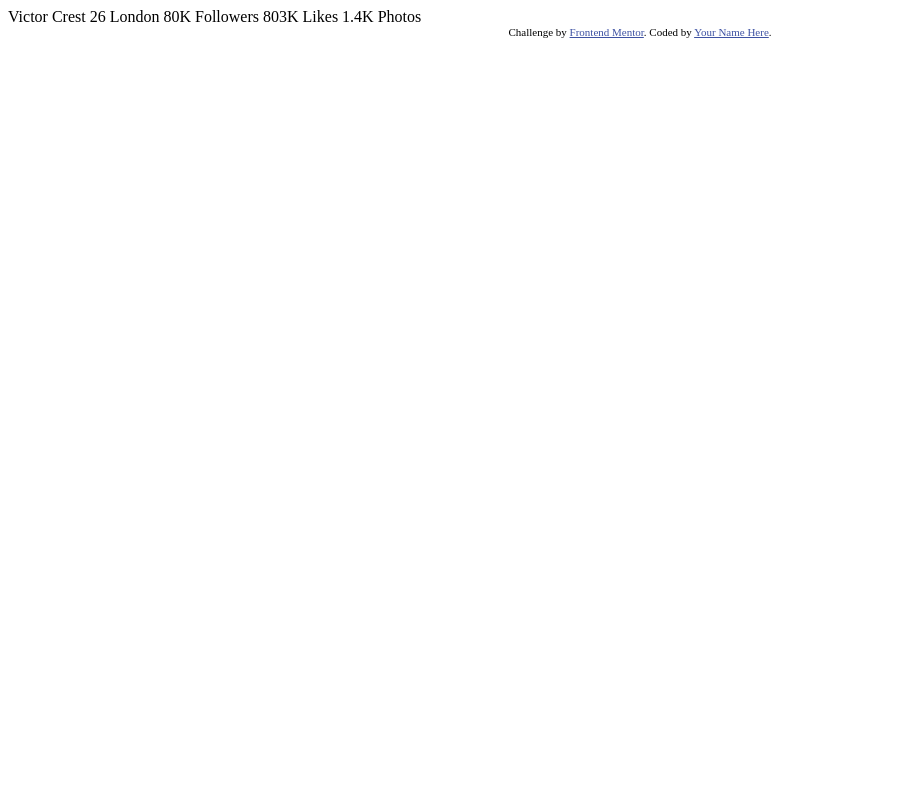
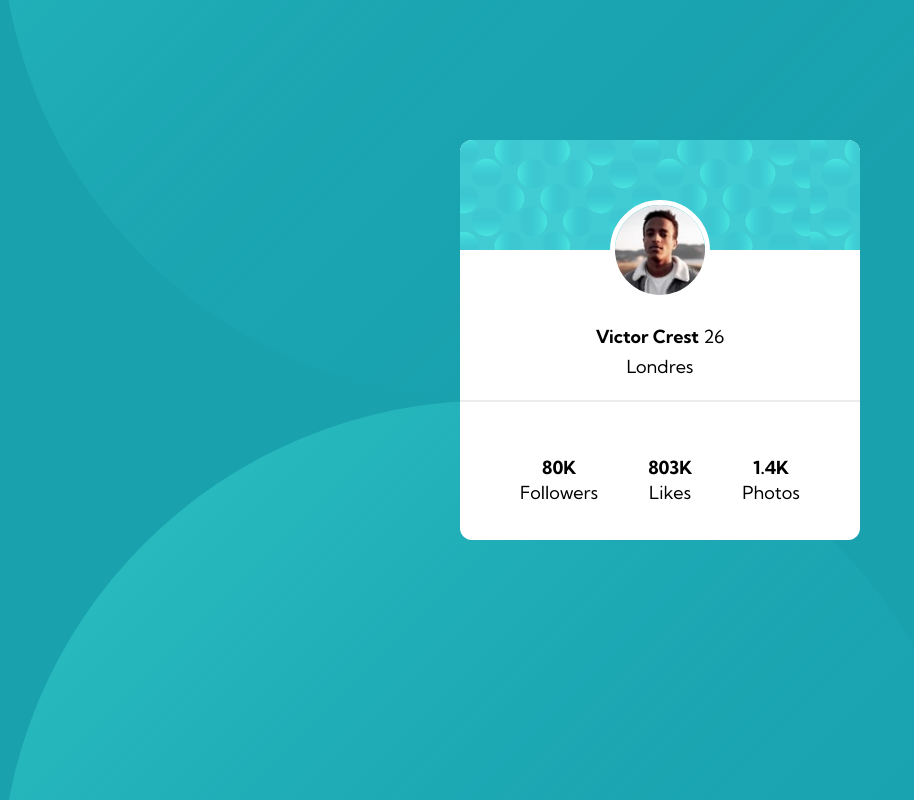
Before and after one commit to neootavio/cartao-de-perfil, a plain HTML site: page index.html in a window 1280 px wide. Shown: the whole page, without its empty margins (0-914 px from the left). Drawn offline with Linux system fonts and the light colour scheme.

Commit message:
adição de css

```diff
--- a/index.html
+++ b/index.html
@@ -1,35 +1,45 @@
 <!DOCTYPE html>
-<html lang="en">
+<html lang="pt-br">
+
 <head>
   <meta charset="UTF-8">
-  <meta name="viewport" content="width=device-width, initial-scale=1.0"> <!-- displays site properly based on user's device -->
+  <meta name="viewport" content="width=device-width, initial-scale=1.0">
+  <!-- displays site properly based on user's device -->
 
   <link rel="icon" type="image/png" sizes="32x32" href="./images/favicon-32x32.png">
 
   <title>Frontend Mentor | Profile card component</title>
+  <link rel="stylesheet" href="style.css">
 
-  <!-- Feel free to remove these styles or customise in your own stylesheet 👍 -->
-  <style>
-    .attribution { font-size: 11px; text-align: center; }
-    .attribution a { color: hsl(228, 45%, 44%); }
-  </style>
 </head>
+
 <body>
-  Victor Crest
-  26
-  London
+  <div class="container">
+    <div id="topo">
 
-  80K
-  Followers
+    </div>
 
-  803K
-  Likes
+    <img id="foto" src="images/image-victor.jpg" alt="foto">
 
-  1.4K
-  Photos
-  <div class="attribution">
-    Challenge by <a href="https://www.frontendmentor.io?ref=challenge" target="_blank">Frontend Mentor</a>.
-    Coded by <a href="#">Your Name Here</a>.
+    <div class="item"><strong>Victor Crest</strong> 26 <br>Londres</div>
+
+    <div class="rodape">
+
+      <div>
+        <strong>80K</strong> <br> Followers
+      </div>
+
+      <div>
+        <strong>803K</strong> <br> Likes
+      </div>
+
+      <div>
+        <strong>1.4K</strong> <br> Photos
+      </div>
+
+    </div>
   </div>
+
 </body>
+
 </html>
--- /dev/null
+++ b/style.css
@@ -0,0 +1,70 @@
+@import url('https://fonts.googleapis.com/css2?family=Fraunces:opsz,wght@9..144,700&family=Kumbh+Sans:wght@400;700&family=Roboto&display=swap');
+
+*{
+    margin: 0;
+    padding: 0;
+    box-sizing: border-box;
+    font-family: 'Kumbh Sans';
+    font-size: 18px;
+}
+
+body {
+    background-color: hsl(185, 75%, 39%);
+    background-image: url(images/bg-pattern-bottom.svg);
+    background-position: bottom left;
+    background-repeat: repeat-y;
+
+
+}
+
+.container {
+    display: grid;
+    width: 400px;
+    height: 400px;
+    transform: translate(5%, 35%);
+    margin: auto;
+    background-color: white;
+    border-radius: 12px;
+}
+
+#foto {
+    position: fixed;
+    transform: translate(150%, 60%);
+    border: 5px solid white;
+    border-radius: 50%;
+    width: 100px;
+    height: 100px;
+    margin: auto;
+    text-align: center;
+}
+
+#topo{
+    background-image: url(images/bg-pattern-card.svg);
+    border-radius: 12px 12px 0 0;
+    height: 110px;
+    width: 400px;
+}
+
+.item {
+    text-align: center;
+    border-bottom: 2px solid rgba(0, 0, 0, 0.075);
+    transform: translate(0%, 15%);
+    line-height: 30px;
+    height: 80px;
+}
+
+.rodape{
+    display: flex;
+    flex-direction: row;
+    text-align: center;
+    align-items: center;
+    margin: auto;
+    gap: 50px;
+    line-height: 25px;
+    transform: translate(0%, -50%);
+    height: 30px;
+}
+
+strong{
+    font-weight: 700;
+}
```
